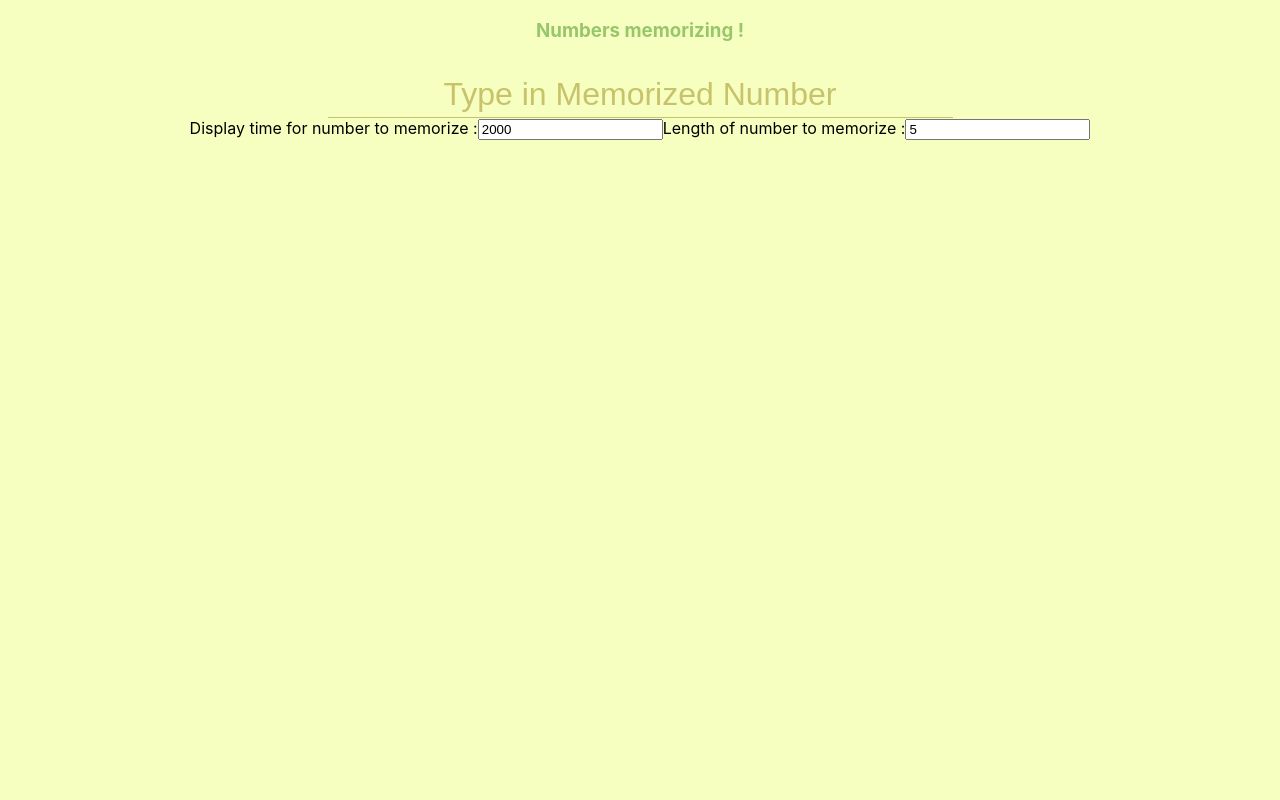
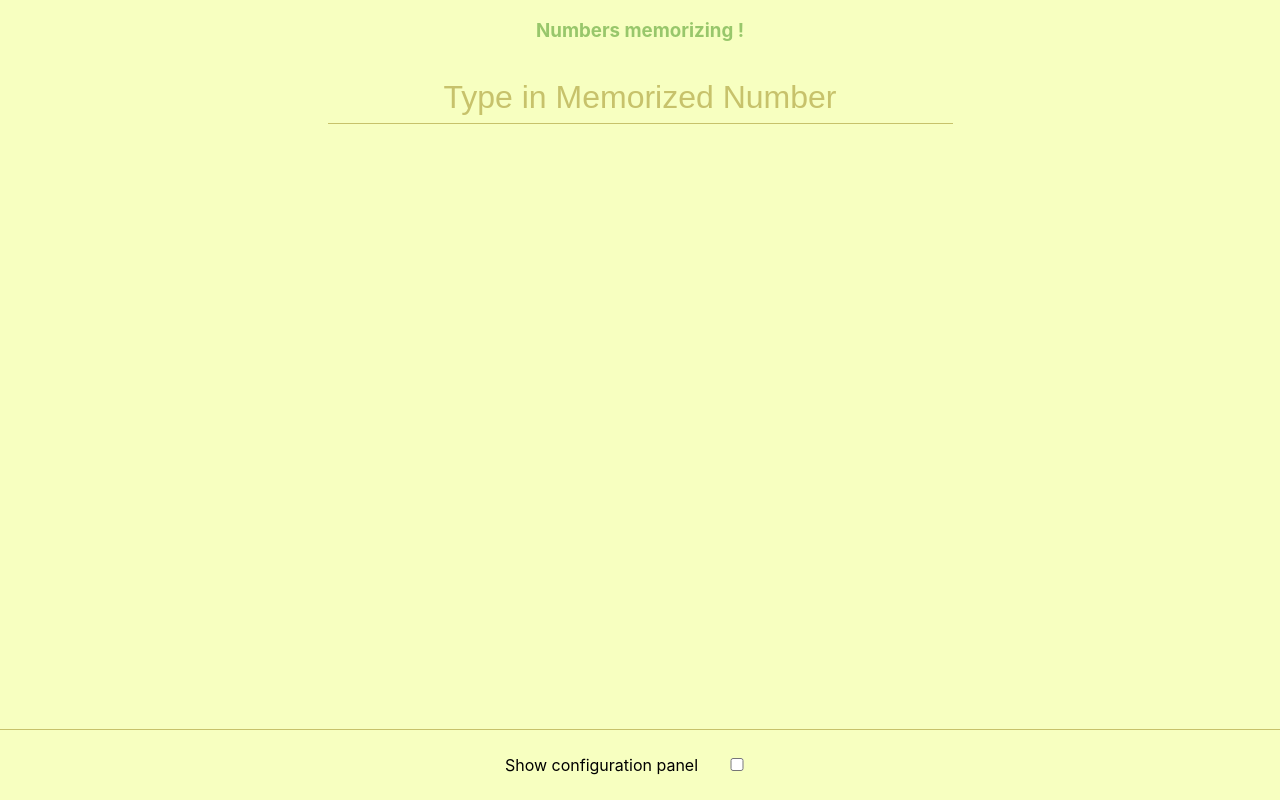
Before and after one commit to andrzejBlazejowski/number-memorize, a React (Create React App) app: page / in a window 1280 px wide. Built offline with nearby package versions, Linux system fonts and the light colour scheme.

Commit message:
added: - show / hide summary and config panel - styling

```diff
--- a/src/App.css
+++ b/src/App.css
@@ -2,7 +2,7 @@
   text-align: center;
 }
 
-.App-header{
+.App__header{
   color: #98C76B;
 }
 
--- a/src/App.js
+++ b/src/App.js
@@ -9,16 +9,18 @@ import Summary from './Summary/Summary';
 class App extends React.Component {
   constructor(props){
     super(props);
-    this.time = 2000;
+    //this.time = 2;
     this.digitCount = 5;
 
     this.state = {
       'number': this.getRandomNumber(this.digitCount),
       'MemorizedNumber': '',
-      'time': this.time,//[ms]
+      'time': 2,//[seconds]
       'timeIsUp': false,
       'history': [],
-      'digitCount': this.digitCount
+      'digitCount': this.digitCount,
+      'isConfigPanelDisplayed': false,
+      'isSummaryDisplayed': false
      };
   }
 
@@ -31,6 +33,20 @@ class App extends React.Component {
   timeChangeHandler = (num)=>{
     this.setState({
       'time': num
+    });
+  }
+
+  isConfigPanelDisplayedChangeHandler = (val)=>{
+    console.log(val);
+    this.setState({
+      'isConfigPanelDisplayed': val
+    });
+  }
+
+  isSummaryDisplayedChangeHandler = (val)=>{
+    console.log(val);
+    this.setState({
+      'isSummaryDisplayed': val
     });
   }
 
@@ -49,7 +65,6 @@ class App extends React.Component {
     this.setState({
       'number': this.getRandomNumber(this.state.digitCount),
       'MemorizedNumber': '',
-      'time': this.time,//[ms]
       'timeIsUp': false,
       'history': history
     });
@@ -68,6 +83,7 @@ class App extends React.Component {
   render(){
     let numberToMemorize = '';
     let memorizedNumber = '';
+    let summary = '';
 
     if(this.state.timeIsUp){
       memorizedNumber = <MemorizedNumber
@@ -81,22 +97,31 @@ class App extends React.Component {
         timeIsUp={this.timeIsUp}
         Number={this.state.number}/>
     }
+    if(this.state.isSummaryDisplayed){
+      summary = <Summary
+        summary={this.state.history} />
+    }
 
     return (
       <div className="App">
-        <h3 className="App-header">Numbers memorizing !</h3>
+        <h3 className="App__header">Numbers memorizing !</h3>
         {numberToMemorize}
         {memorizedNumber}
         <ConfigPanel
           time={this.state.time}
           timeChangeHandler={this.timeChangeHandler}
           lengthChangeHandler={this.lengthChangeHandler}
-          length={this.state.digitCount}/>
-        <Summary
-            summary={this.state.history} />
+          length={this.state.digitCount}
+          isConfigPanelDisplayed={this.state.isConfigPanelDisplayed}
+          isConfigPanelDisplayedChangeHandler = {this.isConfigPanelDisplayedChangeHandler}
+          isSummaryDisplayed={this.state.isSummaryDisplayed}
+          isSummaryDisplayedChangeHandler = {this.isSummaryDisplayedChangeHandler}
+          />
+        {summary}
       </div>
     );
   }
 }
 
+
 export default App;
--- a/src/ConfigPanel/ConfigPanel.css
+++ b/src/ConfigPanel/ConfigPanel.css
@@ -1,15 +1,28 @@
-.memorized-number{
+.config{
+  position: fixed;
+  bottom:0;
+  left: 0;
+  right: 0;
+  margin-top: 25px;
+  padding-top: 25px;
+  padding-bottom: 25px;
+
+  border-top: 1px solid #C7C26B;
+  background: #F7FFC0;
+}
+
+.config__label--break{
+  display: block;
+}
+
+.config__input{
+  width:70px;
   border: none;
   border-bottom: 1px solid #C7C26B;
   border-radius: none;
-  font-size: 3rem;
+  font-size: 1rem;
   color: #72BD66;
   background: none;
   outline: none;
   text-align: center;
 }
-
-.memorized-number::placeholder{
-  font-size: 2rem;
-  color: #C7C26B;
-}
--- a/src/ConfigPanel/ConfigPanel.js
+++ b/src/ConfigPanel/ConfigPanel.js
@@ -4,31 +4,77 @@ import './ConfigPanel.css';
 class ConfigPanel extends React.Component {
   onTimeChangeHandler = (event)=>{
     const value = event.target.value;
-    this.props.timeChangeHandler(value);
+    this.props.timeChangeHandler(parseFloat(value));
   }
   onLengthChangeHandler = (event)=>{
     const value = event.target.value;
     this.props.lengthChangeHandler(value);
   }
+  onIsConfigPanelDisplayedChangeHandler = (event)=>{
+    const value = event.target.checked;
+    this.props.isConfigPanelDisplayedChangeHandler(value);
+  }
+  onIsSummaryDisplayedChangeHandler = (event)=>{
+    const value = event.target.checked;
+    this.props.isSummaryDisplayedChangeHandler(value);
+  }
   render() {
-    return <div>
-      <label>
-        Display time for number to memorize :
+    let configPanel = '';
+    if(this.props.isConfigPanelDisplayed){
+      configPanel = <div className="config">
+          <label className="config__label">
+            I would like to see number to memorize with length of
             <input
-          name="time"
-          type="number"
-          onChange={this.onTimeChangeHandler}
-          value={this.props.time}/>
-      </label>
-      <label>
-        Length of number to memorize :
-        <input
+              className="config__input"
               name="length"
               type="number"
               onChange={this.onLengthChangeHandler}
               value={this.props.length}/>
+            digits
+          </label>
+          <label className="config__label">
+            , and time of display number to memorize should be
+            <input
+              className="config__input"
+              name="time"
+              type="number" min="0.5" max="10" step="0.5"
+              onChange={this.onTimeChangeHandler}
+              value={this.props.time}/>
+              seconds
+          </label>
+          <label className="config__label config__label--break">
+            Show summary
+            <input
+              className="config__input"
+              name="isSummaryDisplayed"
+              type="checkbox"
+              onChange={this.onIsSummaryDisplayedChangeHandler}
+              checked={this.props.isSummaryDisplayed}/>
+          </label>
+        <label className="config__label config__label--break">
+          Show configuration panel
+          <input
+            className="config__input"
+            name="isConfigPanelDisplayed"
+            type="checkbox"
+            onChange={this.onIsConfigPanelDisplayedChangeHandler}
+            checked={this.props.isConfigPanelDisplayed}/>
         </label>
         </div>
+    }else{
+      configPanel =  <div className="config">
+        <label className="config__label">
+          Show configuration panel
+          <input
+            className="config__input"
+            name="isConfigPanelDisplayed"
+            type="checkbox"
+            onChange={this.onIsConfigPanelDisplayedChangeHandler}
+            checked={this.props.isConfigPanelDisplayed}/>
+        </label>
+      </div>
+    }
+    return configPanel
   }
 }
 
--- a/src/MemorizedNumber/MemorizedNumber.css
+++ b/src/MemorizedNumber/MemorizedNumber.css
@@ -1,4 +1,6 @@
 .memorized-number{
+  box-sizing: border-box;
+  height: 4rem;
   border: none;
   border-bottom: 1px solid #C7C26B;
   border-radius: none;
--- a/src/NumberToMemorize/NumberToMemorize.css
+++ b/src/NumberToMemorize/NumberToMemorize.css
@@ -1,4 +1,7 @@
 .number-to-memorize{
+    box-sizing: border-box;
+    height: 4rem;
     font-size: 3rem;
     color: #72BD66;
+    margin:0;
 }
--- a/src/NumberToMemorize/NumberToMemorize.js
+++ b/src/NumberToMemorize/NumberToMemorize.js
@@ -4,7 +4,7 @@ import './NumberToMemorize.css';
 class NumberToMemorize extends React.Component {
   constructor(props){
     super(props);
-    setTimeout( this.timeIsUp, this.props.time );
+    setTimeout( this.timeIsUp, this.props.time* 1000 );
   }
   timeIsUp = () =>{
     this.props.timeIsUp();
--- a/src/Summary/Summary.css
+++ b/src/Summary/Summary.css
@@ -1,13 +1,31 @@
-.summary_item{
+.summary{
+  margin-top: 25px;
+  padding-top: 25px;
+  /*padding-bottom:150px;*/
+
+  border-top: 1px solid #C7C26B;
+}
+
+.summary__list{
+  padding: 0;
+  max-height:28vw;
+  overflow-y: scroll;
+}
+
+.summary__item{
   padding: 10px;
   margin: 0;
   list-style: none;
 }
 
-.summary_item--correct{
-  background: #72BD66;
+.summary__item--correct{
+  background: #C6E8A2;
 }
 
-.summary_item--inCorrect{
-  background: #C7C26B;
+.summary__item--inCorrect{
+  background: #FFF3B3;
 }
+
+.summary__item span{
+  padding: 0 10px;
+}
--- a/src/Summary/Summary.js
+++ b/src/Summary/Summary.js
@@ -2,21 +2,62 @@ import React from 'react'
 import './Summary.css';
 
 class Summary extends React.Component {
+  constructor( props ){
+    super(props);
+    this.updateComponentValues(props);
+  }
 
-  getSummaryItems = (items) => items.map((item)=><li key={item.number}
+  componentDidUpdate(){
+    this.updateComponentValues(this.props);
+  }
+
+  updateComponentValues = (props) => {
+    this.history = [...props.summary]; // create copy of props
+
+    this.items = this.getSummaryItems(this.history);
+
+    this.count = this.history.length;
+
+    this.correctCount = this.history.reduce( (previousValue, currentValue) =>
+      previousValue + (currentValue.number === currentValue.MemorizedNumber?1:0),0);
+    this.correctPercentages = Math.floor(this.correctCount*100/this.count);
+    this.correctPercentages = this.correctPercentages? this.correctPercentages:0;
+
+    this.incorrectCount = this.history.reduce( (previousValue, currentValue) =>
+      previousValue + (currentValue.number !== currentValue.MemorizedNumber && currentValue.MemorizedNumber?1:0),0);
+    this.incorrectPercentages = Math.floor(this.incorrectCount*100/this.count);
+    this.incorrectPercentages = this.incorrectPercentages? this.incorrectPercentages:0;
+
+    this.emptyCount =  this.history.reduce( (previousValue, currentValue) =>
+     previousValue + (!currentValue.MemorizedNumber?1:0),0);
+    this.emptyPercentages = Math.floor(this.emptyCount*100/this.count);
+    this.emptyPercentages = this.emptyPercentages? this.emptyPercentages:0;
+  }
+
+  getSummaryItems = (items) => items.reverse().map((item)=><li key={item.number}
         className={item.number===item.MemorizedNumber?
-        'summary_item summary_item--correct'
-        :'summary_item summary_item--inCorrect'}>
+        'summary__item summary__item--correct'
+        :'summary__item summary__item--inCorrect'}>
         <span>{item.number}</span>
-        <span>{item.MemorizedNumber}</span>
+        <span>{item.MemorizedNumber?item.MemorizedNumber:'empty'}</span>
       </li>);
 
   render() {
-    const items = this.getSummaryItems(this.props.summary);
-
-    return <ul className="summary">
-      {items}
-    </ul>
+    return <div className="summary">
+        <div className="summary__header">
+          <span>You have submited {this.count} numbers,</span>
+          <span> {this.correctCount} was correct,</span>
+          <span> {this.incorrectCount} was incorrect</span>
+          <span> and {this.emptyCount} was empty</span>
+          <span>This means that You have submited </span>
+          <span> {this.correctPercentages}% of correct answers,</span>
+          <span> {this.incorrectPercentages}% of incorrect answers,</span>
+          <span> and {this.emptyPercentages}% of empty answers</span>
+        </div>
+        <ul className="summary__list">
+          {this.items}
+        </ul>
+      </div>
   }
 }
 
```
Lines whose indentation alone changed are shown as unchanged.
